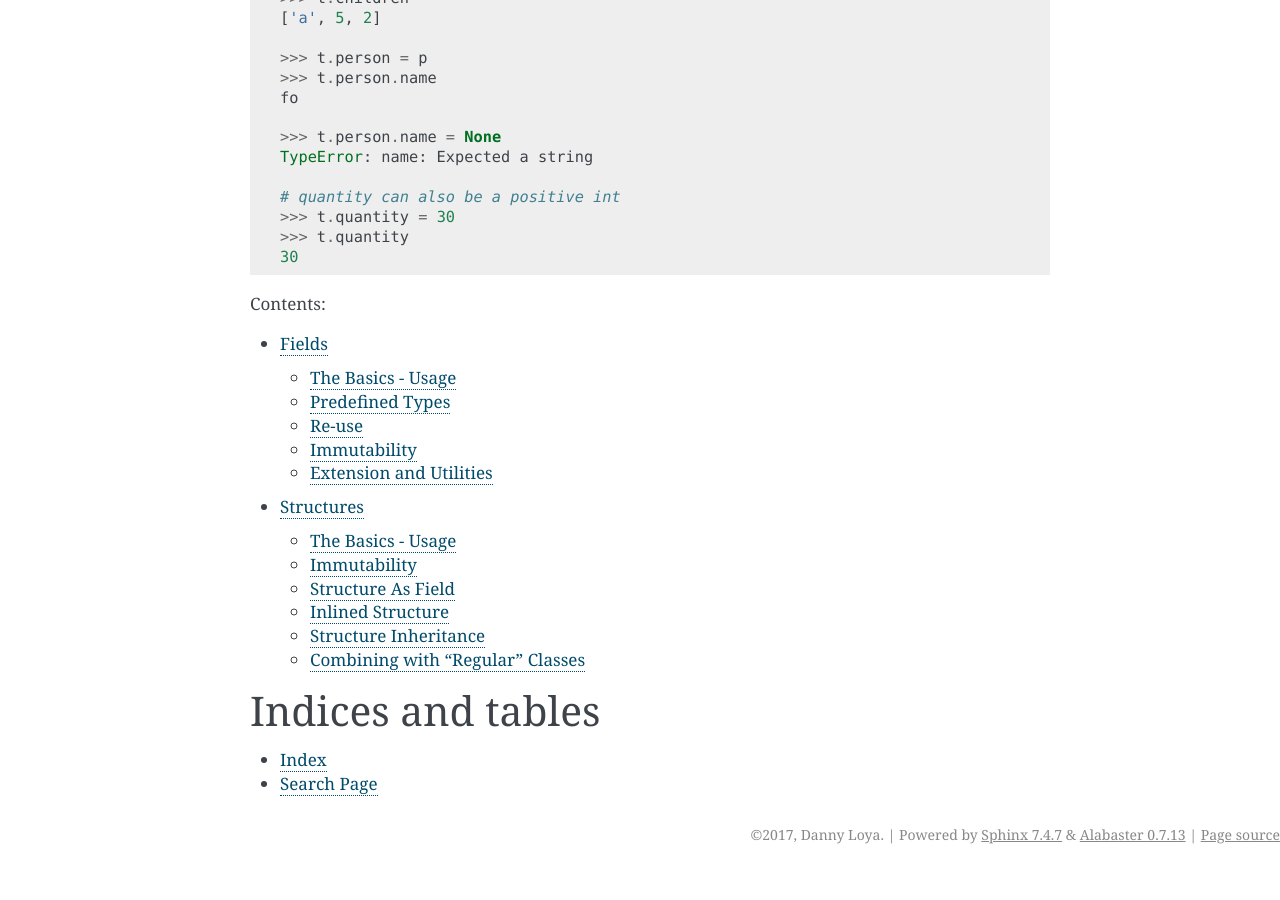
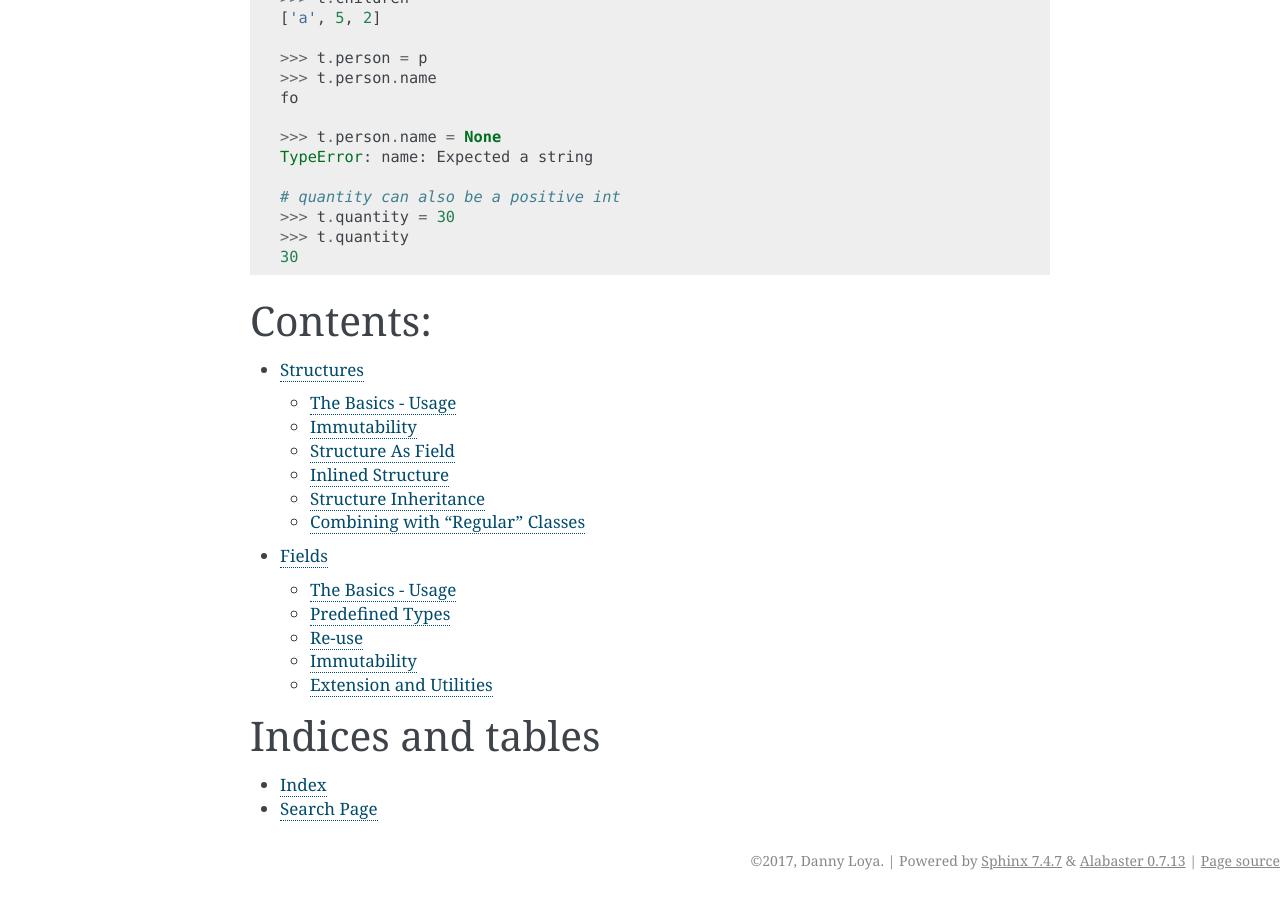
Before and after one commit to loyada/typedpy, a Sphinx documentation site: the page built from docs/index.rst, in a window 1280 px wide and 900 px high, scrolled down 2281 px. Built offline with Sphinx 7.4.7, drawn with Linux system fonts in a browser that asks for light colours; before the commit the page ends 3155 px from its top, so only the background shows below that.

```diff
--- a/docs/index.rst
+++ b/docs/index.rst
@@ -139,12 +139,12 @@ Another example with Array, class reference, Enum, json-schema-style re-use:
     30
 
 Contents:
-
+=========
 .. toctree::
    :maxdepth: 2
 
+   structures
    fields
-   structures
 
 
 
```
